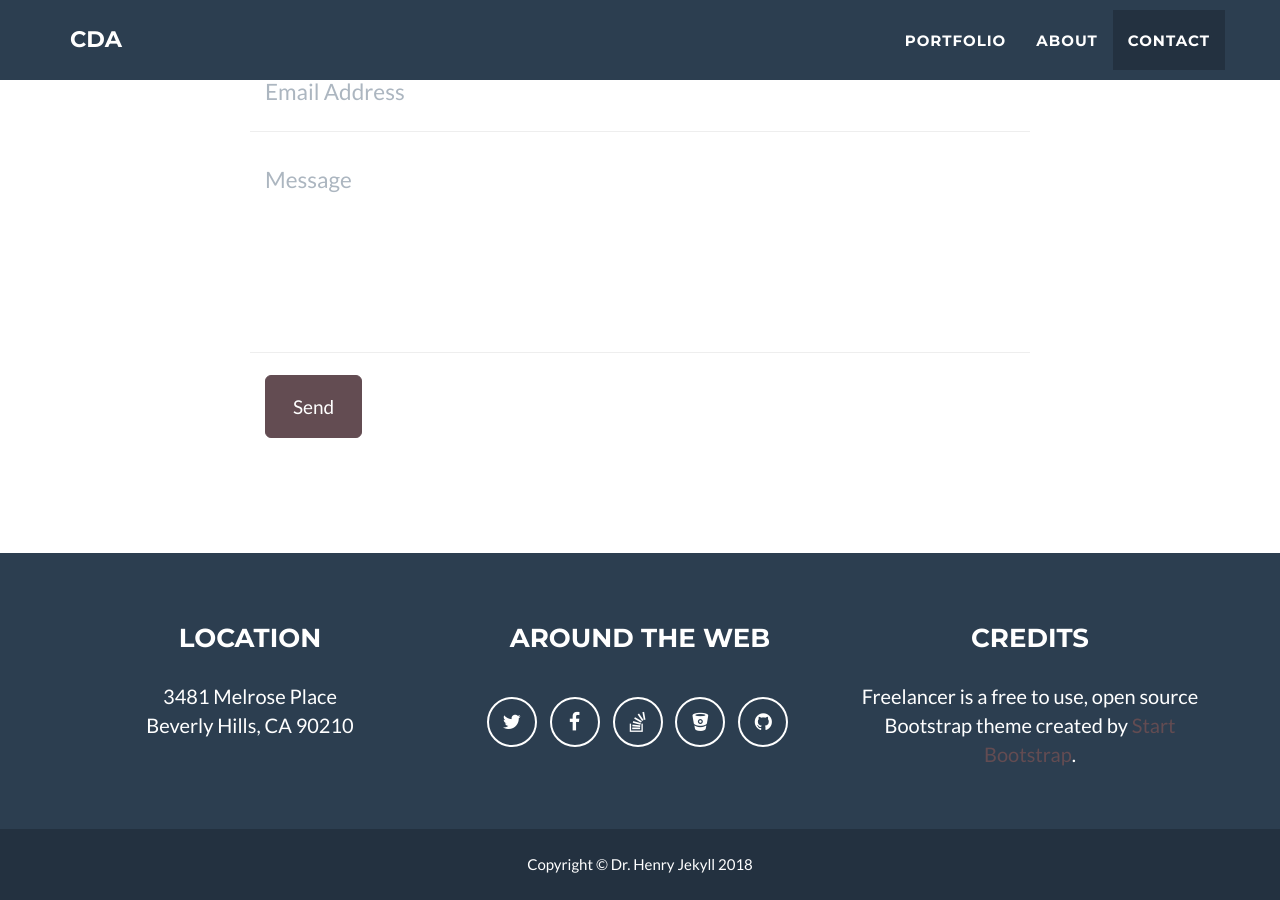
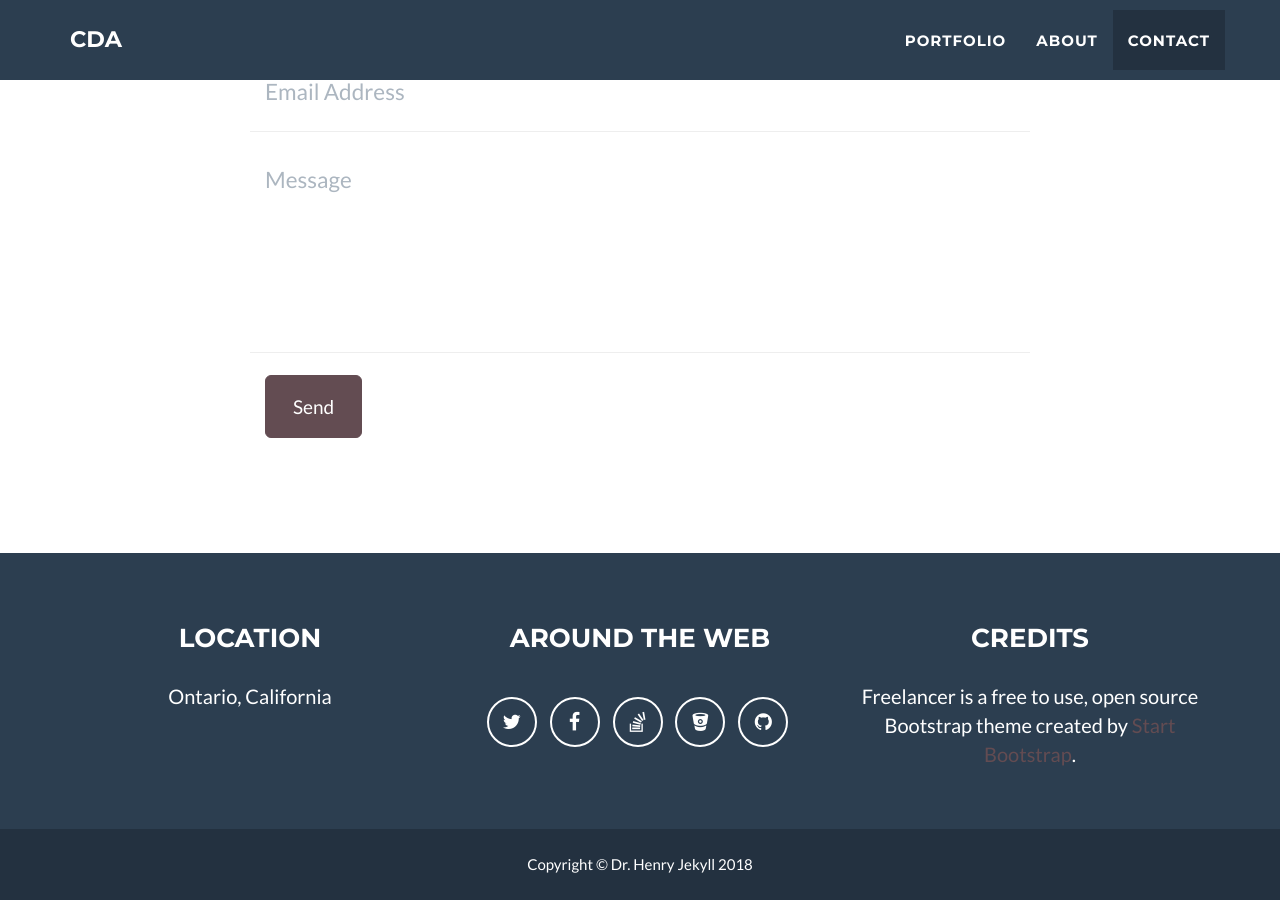
Before and after one commit to CDAwebhost/CDAwebhost, a Jekyll site: the page built from index.html, in a window 1280 px wide and 900 px high, scrolled down 2511 px. Built offline with Jekyll 4.4.1, drawn with Linux system fonts in a browser that asks for light colours.

Commit message:
Update _config.yml

```diff
--- a/_config.yml
+++ b/_config.yml
@@ -52,8 +52,8 @@ social:
 
 # Postal address (add as many lines as necessary)
 address:
-  - line: 3481 Melrose Place
-  - line: Beverly Hills, CA 90210
+  - line: Ontario, California
+  - line:
 
 # Credits content
 credits: 'Freelancer is a free to use, open source Bootstrap theme created by <a href="http://startbootstrap.com">Start Bootstrap</a>.'
```
